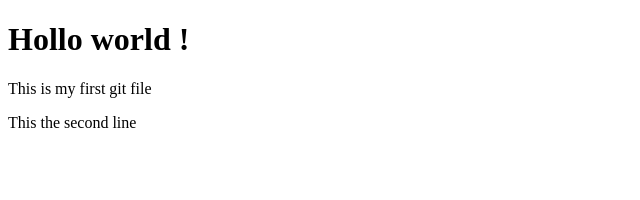
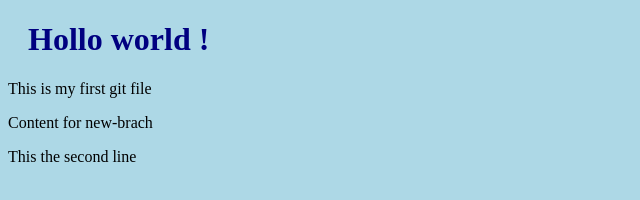
Before and after one commit to sherpacoding/first-repo, a plain HTML site: page index.html in a window 1280 px wide. Shown: the whole page, without its empty margins (0-640 px from the left). Drawn offline with Linux system fonts and the light colour scheme.

Commit message:
addeded content for new-branch

```diff
--- a/index.html
+++ b/index.html
@@ -5,11 +5,12 @@
     <meta http-equiv="X-UA-Compatible" content="IE=edge" />
     <meta name="viewport" content="width=device-width, initial-scale=1.0" />
     <title>First git practice</title>
-    <link rel="stylesheet" href="style.cssgit" />
+    <link rel="stylesheet" href="style.css" />
   </head>
   <body>
     <h1>Hollo world !</h1>
     <p>This is my first git file</p>
+    <p>Content for new-brach</p>
     <p>This the second line</p>
   </body>
 </html>
```
